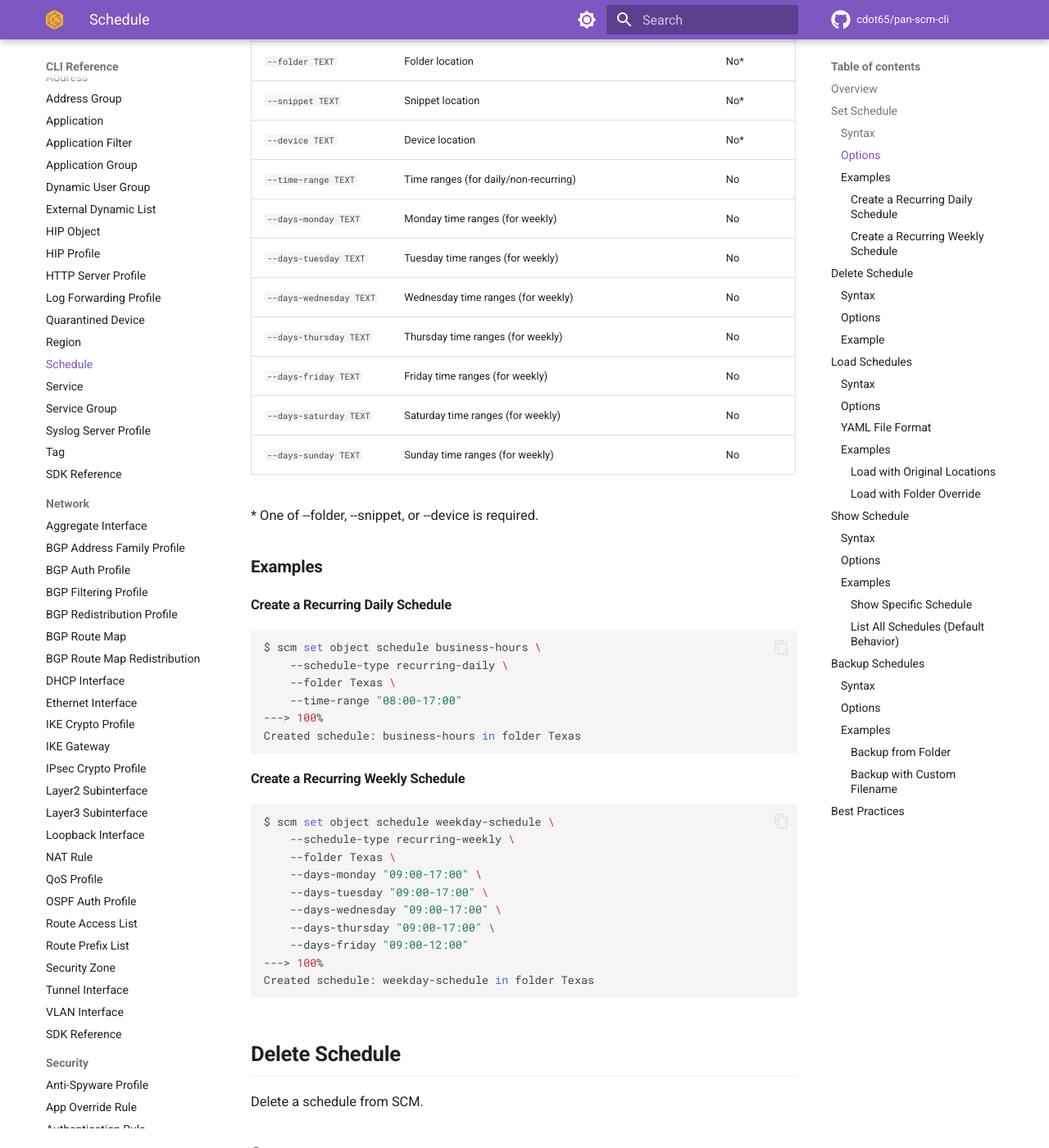
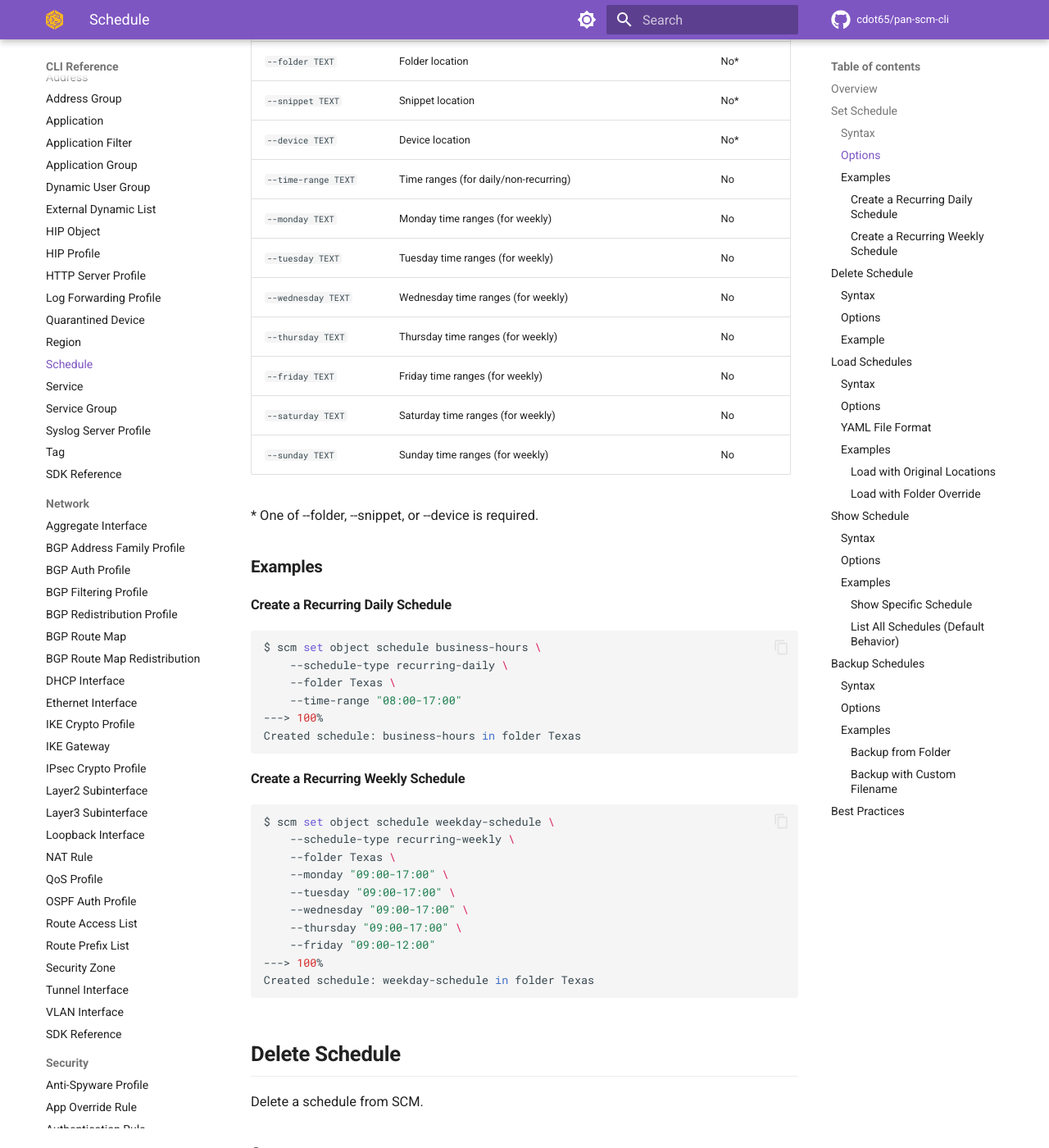
Before and after one commit to cdot65/pan-scm-cli, an MkDocs documentation site: the page built from docs/cli/objects/schedule.md, in a window 1280 px wide and 1400 px high, scrolled down 1088 px. Shown: the whole window at 82% size. Built offline with MkDocs 1.6.1 and Material for MkDocs 9.7.7, drawn with Linux system fonts in a browser that asks for light colours; comment, search, counter and statistics services are not loaded.

Commit message:
docs: fix schedule command option flags to match CLI (#192)
Replace --days-monday/tuesday/etc with --monday/tuesday/etc
in options table and weekly example to match actual Typer defs.

Closes #189

Co-authored-by: Claude Opus 4.6 <noreply@anthropic.com>

````diff
--- a/docs/cli/objects/schedule.md
+++ b/docs/cli/objects/schedule.md
@@ -33,13 +33,13 @@ scm set object schedule NAME [OPTIONS]
 | `--snippet TEXT` | Snippet location | No\* |
 | `--device TEXT` | Device location | No\* |
 | `--time-range TEXT` | Time ranges (for daily/non-recurring) | No |
-| `--days-monday TEXT` | Monday time ranges (for weekly) | No |
-| `--days-tuesday TEXT` | Tuesday time ranges (for weekly) | No |
-| `--days-wednesday TEXT` | Wednesday time ranges (for weekly) | No |
-| `--days-thursday TEXT` | Thursday time ranges (for weekly) | No |
-| `--days-friday TEXT` | Friday time ranges (for weekly) | No |
-| `--days-saturday TEXT` | Saturday time ranges (for weekly) | No |
-| `--days-sunday TEXT` | Sunday time ranges (for weekly) | No |
+| `--monday TEXT` | Monday time ranges (for weekly) | No |
+| `--tuesday TEXT` | Tuesday time ranges (for weekly) | No |
+| `--wednesday TEXT` | Wednesday time ranges (for weekly) | No |
+| `--thursday TEXT` | Thursday time ranges (for weekly) | No |
+| `--friday TEXT` | Friday time ranges (for weekly) | No |
+| `--saturday TEXT` | Saturday time ranges (for weekly) | No |
+| `--sunday TEXT` | Sunday time ranges (for weekly) | No |
 
 \* One of --folder, --snippet, or --device is required.
 
@@ -62,11 +62,11 @@ Created schedule: business-hours in folder Texas
 $ scm set object schedule weekday-schedule \
     --schedule-type recurring-weekly \
     --folder Texas \
-    --days-monday "09:00-17:00" \
-    --days-tuesday "09:00-17:00" \
-    --days-wednesday "09:00-17:00" \
-    --days-thursday "09:00-17:00" \
-    --days-friday "09:00-12:00"
+    --monday "09:00-17:00" \
+    --tuesday "09:00-17:00" \
+    --wednesday "09:00-17:00" \
+    --thursday "09:00-17:00" \
+    --friday "09:00-12:00"
 ---> 100%
 Created schedule: weekday-schedule in folder Texas
 ```
````
